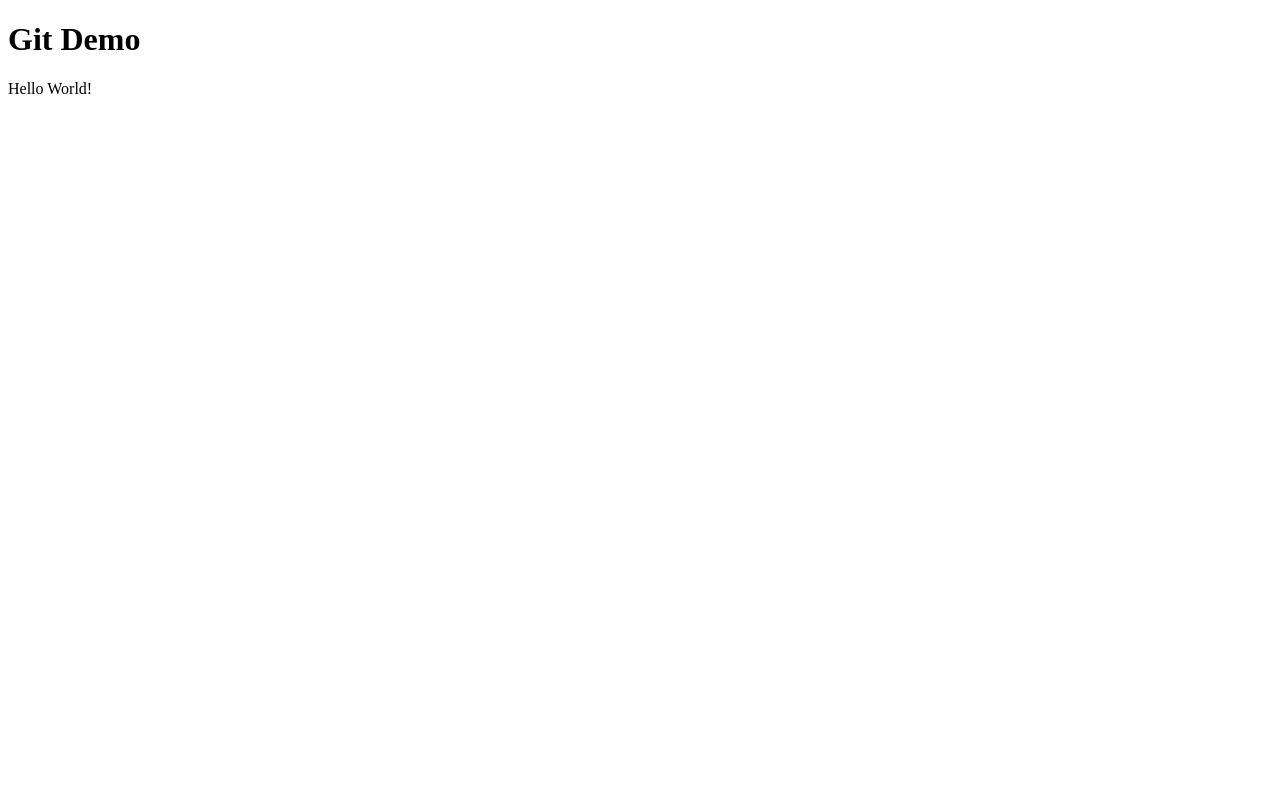
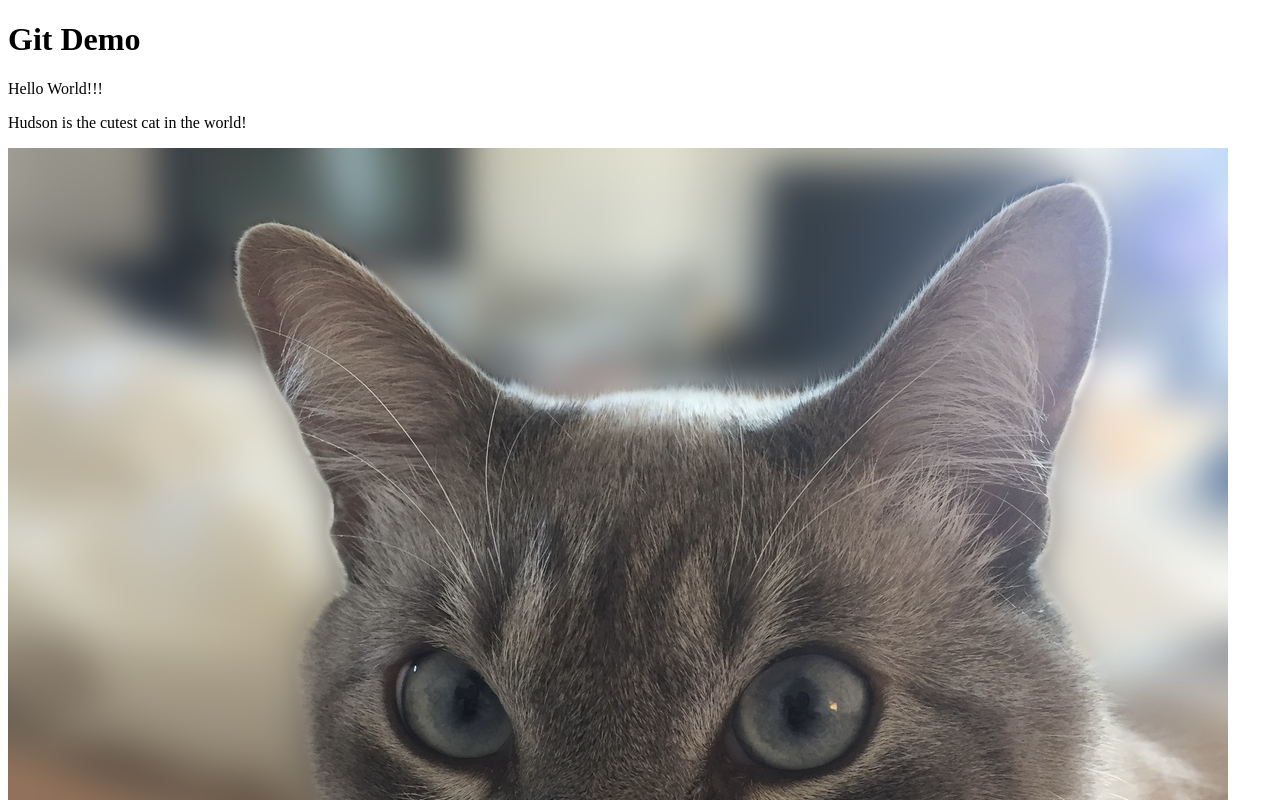
Before and after one commit to musicjoeyoung/Hudson, a plain HTML site: page index.html in a window 1280 px wide. Shown: the top 800 px of the page. Drawn offline with Linux system fonts and the light colour scheme.

Commit message:
added img; edited HTML

```diff
--- a/index.html
+++ b/index.html
@@ -8,6 +8,8 @@
   </head>
   <body>
     <h1>Git Demo</h1>
-    <p>Hello World!</p>
+    <p>Hello World!!!</p>
+    <p>Hudson is the cutest cat in the world!</p>
+    <img src="assets/Hudson.jpg" alt="white and grey cat" />
   </body>
 </html>
```
Also changed, not shown: assets/kitten.jpeg (added).
